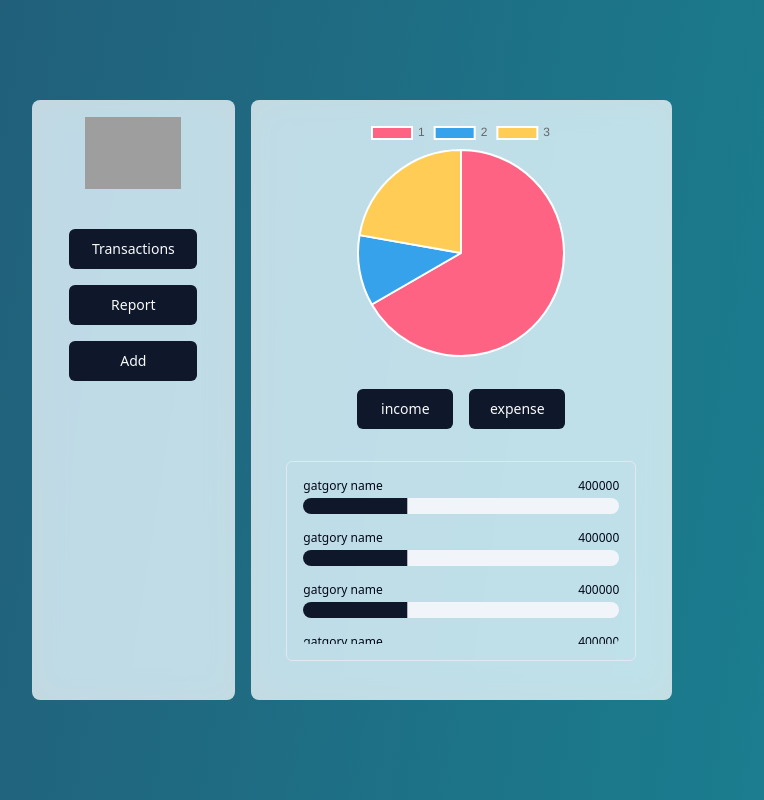
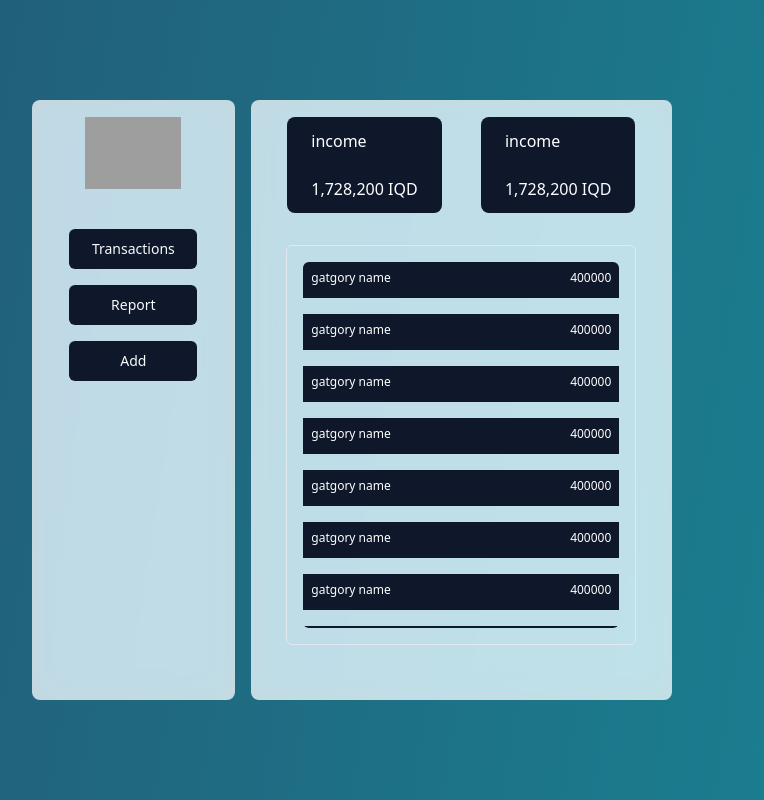
Before and after one commit to arentalb/react-practice-components, a React (Vite) app: page / in a window 1280 px wide. Shown: the whole page, without its empty margins (288-1052 px from the left). Built offline with nearby package versions, Linux system fonts and the light colour scheme; grey boxes are pictures that could not be loaded.

Commit message:
Design transaction component

```diff
--- a/src/components/Main.jsx
+++ b/src/components/Main.jsx
@@ -1,10 +1,10 @@
 import styles from "../App.module.css";
-import { ReportComponent } from "@/components/report/ReportComponent.jsx";
+import { TransactionComponent } from "@/components/transactions/TransactionComponent.jsx";
 
 export function Main() {
   return (
     <main className={`${styles.glass}  col-span-2 glass rounded-lg p-4`}>
-      <ReportComponent />
+      <TransactionComponent />
     </main>
   );
 }
--- /dev/null
+++ b/src/components/transactions/Transaction.jsx
@@ -0,0 +1,10 @@
+export function Transaction() {
+  return (
+    <div className={"mb-4 bg-[#0F172A] text-white py-2 px-2"}>
+      <div className={"flex justify-between mb-1 text-xs"}>
+        <p> gatgory name </p>
+        <p>400000</p>
+      </div>
+    </div>
+  );
+}
--- /dev/null
+++ b/src/components/transactions/TransactionComponent.jsx
@@ -0,0 +1,17 @@
+import { TransactionSummery } from "@/components/transactions/TransactionSummery.jsx";
+import { TransactionList } from "@/components/transactions/TransactionList.jsx";
+
+export function TransactionComponent() {
+  return (
+    <div className={" flex justify-center  flex-col items-center"}>
+      <div className={"flex justify-around w-full mb-8 "}>
+        <TransactionSummery />
+        <TransactionSummery />
+      </div>
+
+      <div>
+        <TransactionList />
+      </div>
+    </div>
+  );
+}
--- /dev/null
+++ b/src/components/transactions/TransactionList.jsx
@@ -0,0 +1,20 @@
+import { ScrollArea } from "@/components/ui/scroll-area.jsx";
+import { Transaction } from "@/components/transactions/Transaction.jsx";
+
+export function TransactionList() {
+  return (
+    <div className={"flex flex-col min-w-80 gap-4"}>
+      <ScrollArea className="h-[400px] w-[350px] rounded-md border p-4 ">
+        <Transaction />
+        <Transaction />
+        <Transaction />
+        <Transaction />
+        <Transaction />
+        <Transaction />
+        <Transaction />
+        <Transaction />
+        <Transaction />
+      </ScrollArea>
+    </div>
+  );
+}
--- /dev/null
+++ b/src/components/transactions/TransactionSummery.jsx
@@ -0,0 +1,8 @@
+export function TransactionSummery() {
+  return (
+    <div className={"bg-[#0F172A] px-6 py-3 rounded-lg text-white"}>
+      <p className={"mb-6"}>income</p>
+      <p>1,728,200 IQD</p>
+    </div>
+  );
+}
```
